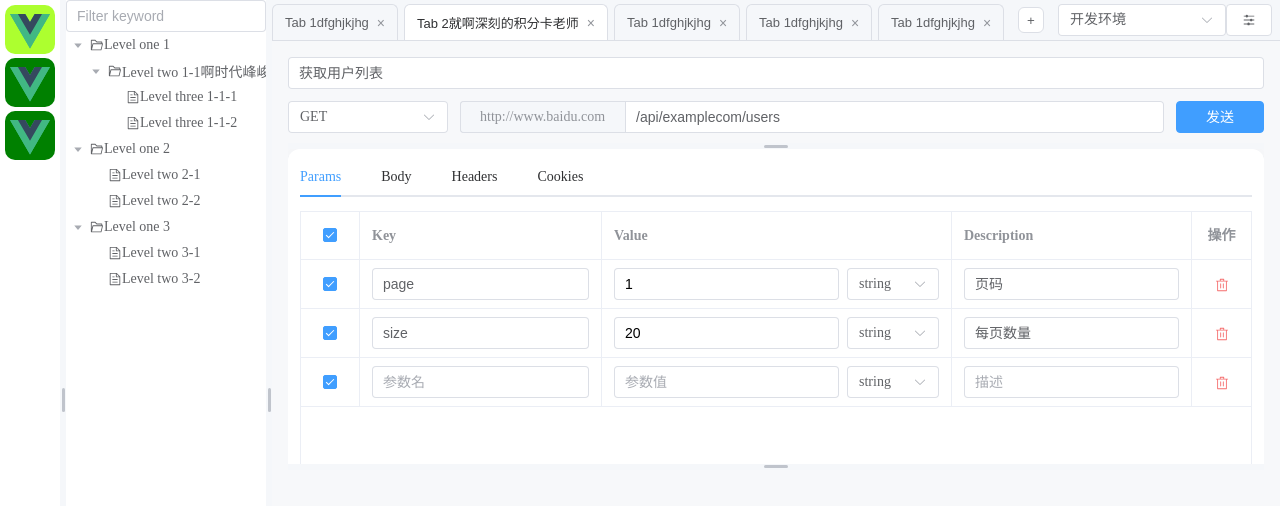
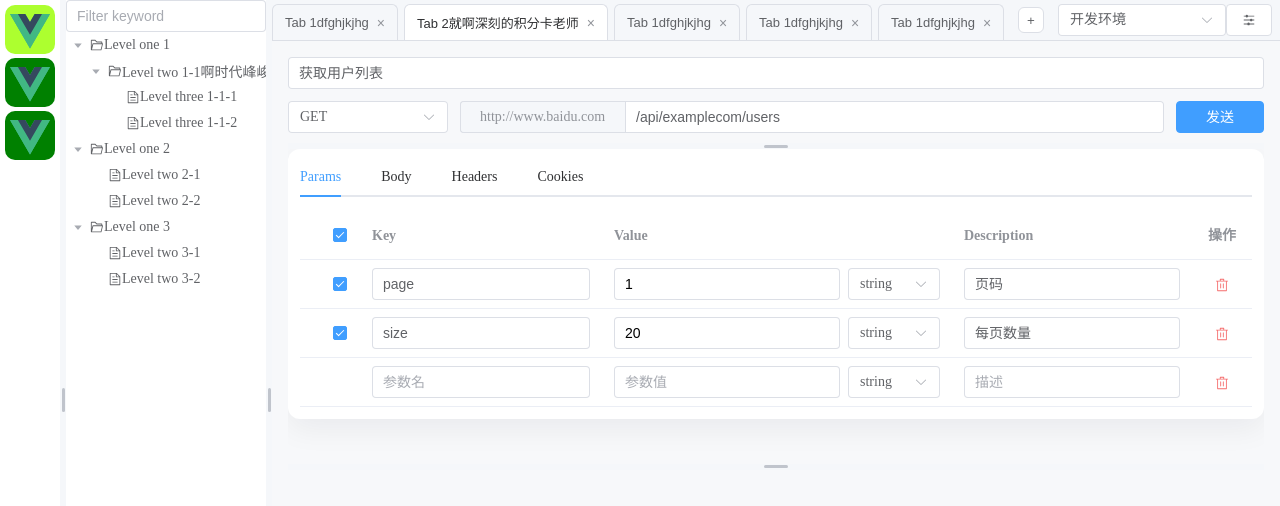
Before and after one commit to wangdongdong1194/zapi, a Vue app: page / in a window 1280 px wide. Shown: the top 506 px of the page. Built offline with nearby package versions, Linux system fonts and the light colour scheme.

Commit message:
参数列表样式调整

```diff
--- a/package.json
+++ b/package.json
@@ -15,11 +15,13 @@
   },
   "dependencies": {
     "element-plus": "^2.13.6",
+    "sortablejs": "^1.15.7",
     "unplugin-auto-import": "^21.0.0",
     "unplugin-vue-components": "^32.0.0",
     "vue": "^3.4.21"
   },
   "devDependencies": {
+    "@types/sortablejs": "^1.15.9",
     "@vitejs/plugin-vue": "^5.0.4",
     "electron": "^30.0.1",
     "electron-builder": "^24.13.3",
--- a/src/components/RequestItem.vue
+++ b/src/components/RequestItem.vue
@@ -230,7 +230,7 @@
                 <el-tabs v-model="activeTab" class="request-item__tabs">
                     <el-tab-pane label="Params" name="params">
                         <z-param-table v-model="paramsRows" key-placeholder="参数名" value-placeholder="参数值"
-                            description-placeholder="描述" />
+                            description-placeholder="描述" table-height="100%" class="request-item__param-table" />
                     </el-tab-pane>
 
                     <el-tab-pane label="Body" name="body">
@@ -246,7 +246,8 @@
                         </div>
 
                         <z-param-table v-if="bodyMode === 'form-data'" v-model="bodyFormDataRows" key-placeholder="字段名"
-                            value-placeholder="字段值" description-placeholder="描述" />
+                            value-placeholder="字段值" description-placeholder="描述" table-height="100%"
+                            class="request-item__param-table" />
 
                         <el-input v-else v-model="requestForm.bodyText" type="textarea" :rows="12" resize="none"
                             placeholder="请输入 Body 内容" />
@@ -254,12 +255,13 @@
 
                     <el-tab-pane label="Headers" name="headers">
                         <z-param-table v-model="headerRows" key-placeholder="Header 名称" value-placeholder="Header 值"
-                            description-placeholder="描述" :hidden-value-types="['file','object']"/>
+                            description-placeholder="描述" :hidden-value-types="['file', 'object']" table-height="100%"
+                            class="request-item__param-table" />
                     </el-tab-pane>
 
                     <el-tab-pane label="Cookies" name="cookies">
                         <z-param-table v-model="cookieRows" key-placeholder="Cookie 名称" value-placeholder="Cookie 值"
-                            description-placeholder="描述" />
+                            description-placeholder="描述" table-height="100%" class="request-item__param-table" />
                     </el-tab-pane>
                 </el-tabs>
             </z-splitter-panel>
@@ -334,6 +336,14 @@
 
     .request-item__tabs :deep(.el-tab-pane) {
         height: 100%;
+        display: flex;
+        flex-direction: column;
+        min-height: 0;
+    }
+
+    .request-item__param-table {
+        flex: 1;
+        min-height: 0;
     }
 
     .request-item__tab-header {
--- a/src/components/base/ZParamTable.vue
+++ b/src/components/base/ZParamTable.vue
@@ -1,6 +1,7 @@
 <script lang="ts" setup>
-    import { computed } from 'vue'
-    import { Delete } from '@element-plus/icons-vue'
+    import { computed, nextTick, onBeforeUnmount, onMounted, ref, watch } from 'vue'
+    import Sortable from 'sortablejs'
+    import { Delete, Rank } from '@element-plus/icons-vue'
     import ZVariableInput from './ZVariableInput.vue'
 
     type ValueTypeOption = {
@@ -54,42 +55,152 @@
         (event: 'update:modelValue', value: KeyValueRow[]): void
     }>()
 
+    const tableRef = ref<{ $el?: HTMLElement } | null>(null)
+    let sortable: Sortable | null = null
+
+    const selectableRows = computed(() => {
+        return props.modelValue.filter((item, index) => !isLockedTailRow(item, index))
+    })
+
     const isAllChecked = computed(() => {
-        return props.modelValue.length > 0 && props.modelValue.every((item) => item.enabled)
+        return selectableRows.value.length > 0 && selectableRows.value.every((item) => item.enabled)
     })
 
     const isIndeterminate = computed(() => {
-        const checkedCount = props.modelValue.filter((item) => item.enabled).length
-        return checkedCount > 0 && checkedCount < props.modelValue.length
+        const checkedCount = selectableRows.value.filter((item) => item.enabled).length
+        return checkedCount > 0 && checkedCount < selectableRows.value.length
     })
 
     const toggleAll = (checked: boolean): void => {
-        emit('update:modelValue', props.modelValue.map((item) => ({
-            ...item,
-            enabled: checked,
-        })))
+        emit('update:modelValue', props.modelValue.map((item, index) => {
+            if (isLockedTailRow(item, index)) {
+                return item
+            }
+
+            return {
+                ...item,
+                enabled: checked,
+            }
+        }))
     }
 
     const removeRow = (id: number): void => {
         emit('update:modelValue', props.modelValue.filter((item) => item.id !== id))
     }
+
+    const removeRowIfKeyEmpty = (row: KeyValueRow): void => {
+        if (row.key.trim()) {
+            return
+        }
+
+        removeRow(row.id)
+    }
+
+    const isLockedTailRow = (row: KeyValueRow, rowIndex: number): boolean => {
+        const isLastRow = rowIndex === props.modelValue.length - 1
+        return isLastRow && !row.key.trim()
+    }
+
+    const rowClassName = ({ row, rowIndex }: { row: KeyValueRow; rowIndex: number }): string => {
+        const classNames: string[] = []
+
+        if (!row.enabled) {
+            classNames.push('z-param-table__row--unchecked')
+        }
+
+        if (isLockedTailRow(row, rowIndex)) {
+            classNames.push('z-param-table__row--locked-tail')
+        }
+
+        return classNames.join(' ')
+    }
+
+    const setupRowDrag = (): void => {
+        nextTick(() => {
+            const tableEl = tableRef.value?.$el
+            if (!tableEl) {
+                return
+            }
+
+            const tbody = tableEl.querySelector('.el-table__body-wrapper tbody') as HTMLElement | null
+            if (!tbody) {
+                return
+            }
+
+            sortable?.destroy()
+            sortable = Sortable.create(tbody, {
+                animation: 160,
+                handle: '.z-param-table__drag-handle',
+                filter: '.z-param-table__drag-handle--disabled',
+                preventOnFilter: false,
+                ghostClass: 'z-param-table__drag-ghost',
+                onEnd: (event: { oldIndex?: number; newIndex?: number }) => {
+                    const { oldIndex, newIndex } = event
+                    if (oldIndex === undefined || newIndex === undefined || oldIndex === newIndex) {
+                        return
+                    }
+
+                    const dragRow = props.modelValue[oldIndex]
+                    if (dragRow && isLockedTailRow(dragRow, oldIndex)) {
+                        return
+                    }
+
+                    const nextRows = [...props.modelValue]
+                    const [movedRow] = nextRows.splice(oldIndex, 1)
+                    if (!movedRow) {
+                        return
+                    }
+
+                    nextRows.splice(newIndex, 0, movedRow)
+                    emit('update:modelValue', nextRows)
+                },
+            })
+        })
+    }
+
+    onMounted(() => {
+        setupRowDrag()
+    })
+
+    onBeforeUnmount(() => {
+        sortable?.destroy()
+        sortable = null
+    })
+
+    watch(
+        () => props.modelValue.length,
+        () => {
+            setupRowDrag()
+        },
+    )
 </script>
 
 <template>
-    <el-table :data="modelValue" border :height="tableHeight">
+    <el-table ref="tableRef" :data="modelValue" :height="tableHeight" row-key="id" :row-class-name="rowClassName">
         <el-table-column width="60" align="center">
             <template #header>
-                <el-checkbox :model-value="isAllChecked" :indeterminate="isIndeterminate"
-                    @change="toggleAll($event)"></el-checkbox>
+                <div class="z-param-table__check-cell">
+                    <span class="z-param-table__drag-placeholder" aria-hidden="true"></span>
+                    <el-checkbox :model-value="isAllChecked" :indeterminate="isIndeterminate"
+                        @change="toggleAll($event)"></el-checkbox>
+                </div>
             </template>
             <template #default="scope">
-                <el-checkbox v-model="scope.row.enabled" />
+                <div class="z-param-table__check-cell">
+                    <template v-if="!isLockedTailRow(scope.row, scope.$index)">
+                        <el-icon class="z-param-table__drag-handle">
+                            <Rank />
+                        </el-icon>
+                        <el-checkbox v-model="scope.row.enabled" />
+                    </template>
+                </div>
             </template>
         </el-table-column>
 
         <el-table-column label="Key" min-width="220">
             <template #default="scope">
-                <el-input v-model="scope.row.key" :placeholder="keyPlaceholder" />
+                <el-input v-model="scope.row.key" :placeholder="keyPlaceholder"
+                    @blur="removeRowIfKeyEmpty(scope.row)" />
             </template>
         </el-table-column>
 
@@ -134,4 +245,52 @@
     .z-param-table__value-type {
         width: 92px;
     }
+
+    .z-param-table__check-cell {
+        display: inline-flex;
+        align-items: center;
+        justify-content: center;
+        gap: 6px;
+    }
+
+    .z-param-table__drag-placeholder {
+        width: 1em;
+        height: 1em;
+        flex: 0 0 auto;
+    }
+
+    .z-param-table__drag-handle {
+        opacity: 0;
+        pointer-events: none;
+        cursor: grab;
+        color: #9ca3af;
+        transition: opacity 0.15s ease;
+    }
+
+    :deep(.el-table__body tr:hover .z-param-table__drag-handle) {
+        opacity: 1;
+        pointer-events: auto;
+    }
+
+    :deep(.sortable-chosen .z-param-table__drag-handle),
+    :deep(.sortable-drag .z-param-table__drag-handle) {
+        opacity: 1;
+        pointer-events: auto;
+        cursor: grabbing;
+    }
+
+    :deep(.z-param-table__drag-ghost) {
+        opacity: 0.6;
+        background: #eef2ff;
+    }
+
+    :deep(.el-table__body tr.z-param-table__row--unchecked) {
+        opacity: 0.55;
+    }
+
+    :deep(.el-table__body tr.z-param-table__row--unchecked .el-input__wrapper),
+    :deep(.el-table__body tr.z-param-table__row--unchecked .el-select__wrapper) {
+        background-color: #f3f4f6;
+    }
+
 </style>
```
Also changed, not shown: 1 other file (tests, documents, lock files or other folders).
